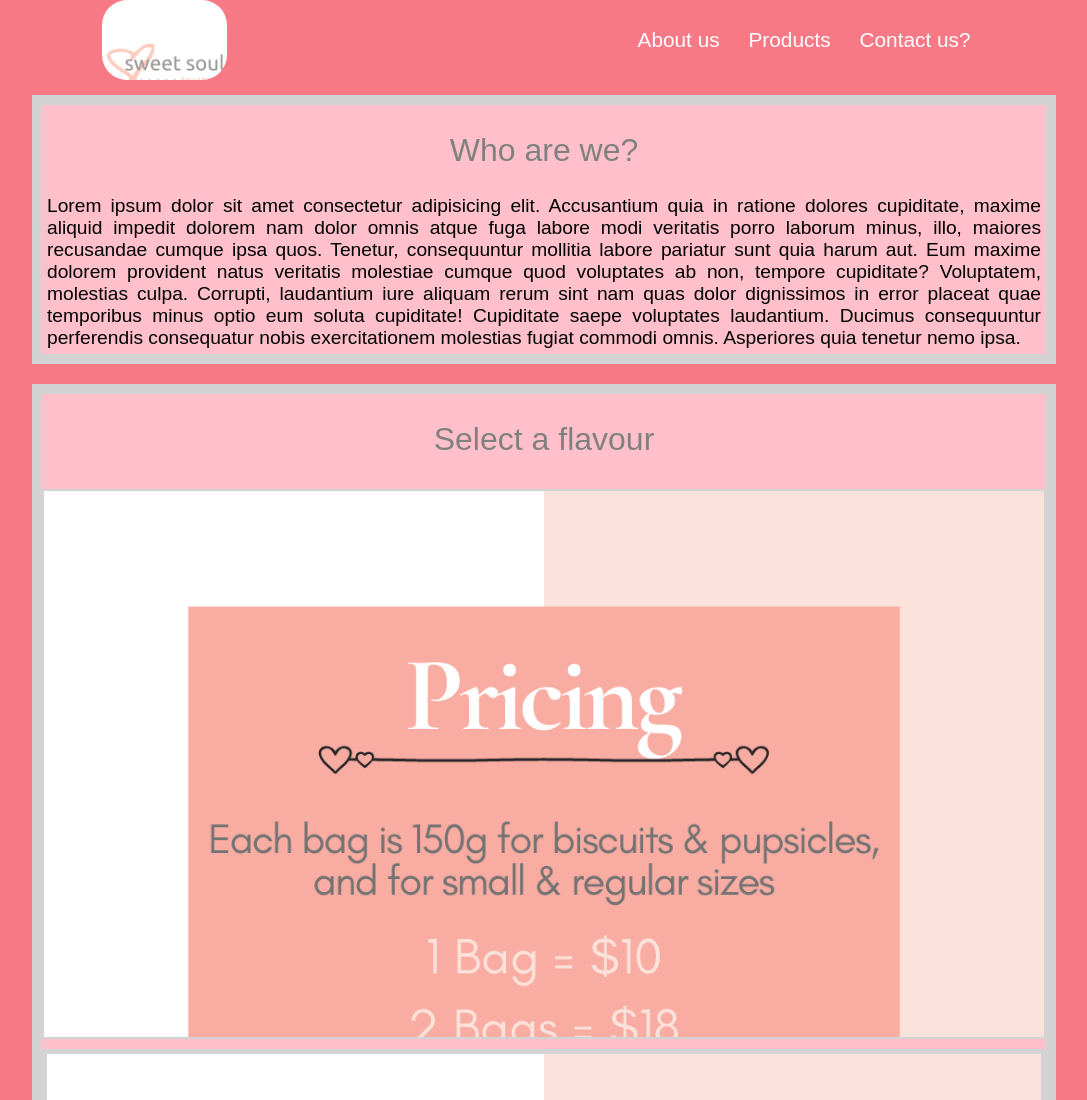
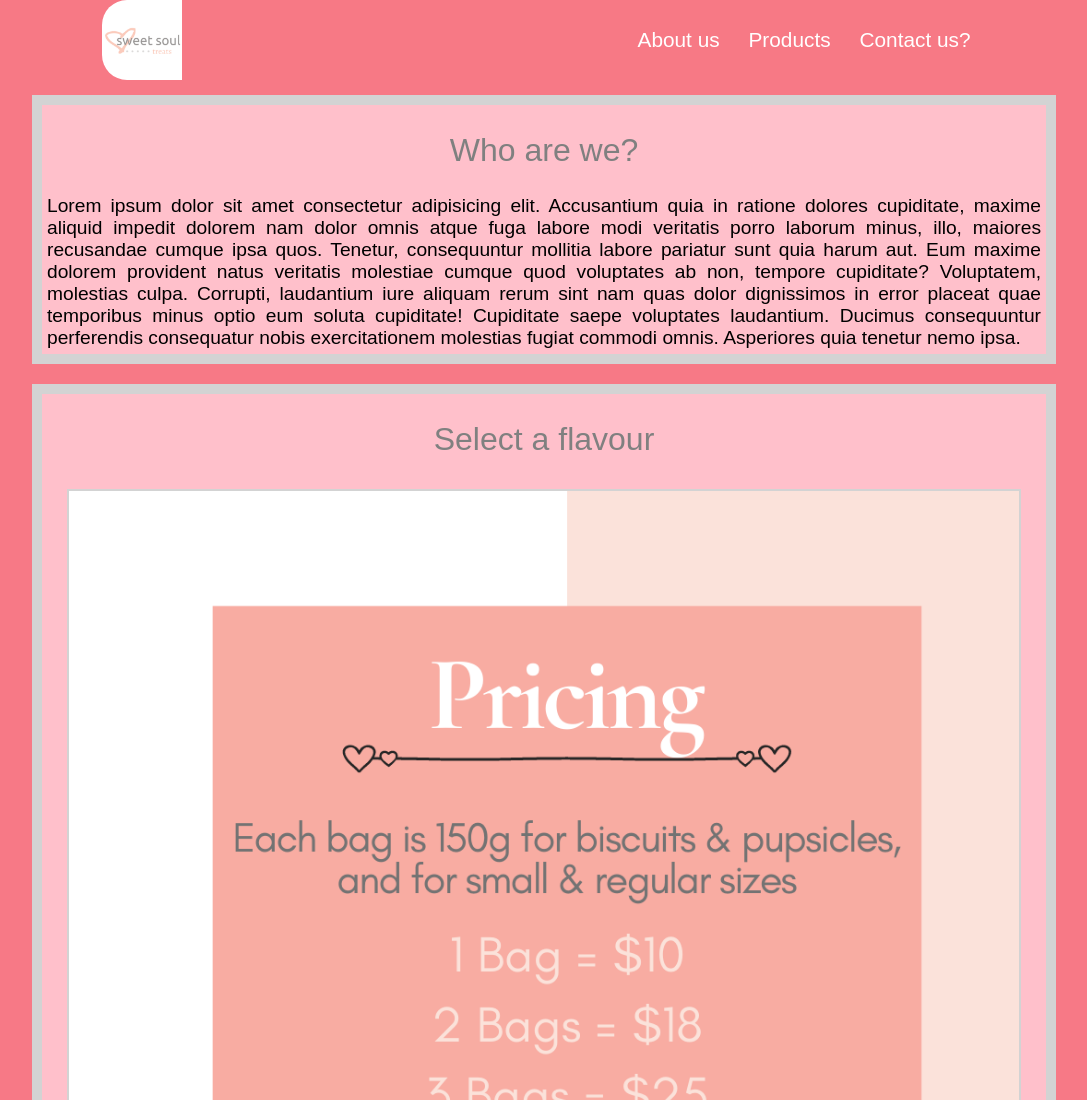
Before and after one commit to EgorUshakovOfficial/sweet-soul-treats, a plain HTML site: page index.html in a window 1280 px wide. Shown: the top 1100 px of the page, without its empty margins (104-1191 px from the left). Drawn offline with Linux system fonts and the light colour scheme.

Commit message:
Changed size of photos

```diff
--- a/css/Style.css
+++ b/css/Style.css
@@ -1,8 +1,8 @@
 
 /* Variables*/
 :root{
-	--box-width: 100%;
-	--box-height: 550px;
+	--box-width: 95%;
+	--box-height: 1000px;
 }
 
 /* Global */
@@ -47,7 +47,7 @@ header{
 .logo{
 	background: url('../uploads/logo.png');
 	background-repeat: no-repeat;
-	background-size: cover;
+	background-size: contain;
 	width: 125px;
 	height: 80px;
 	border-radius: 25px;
```
